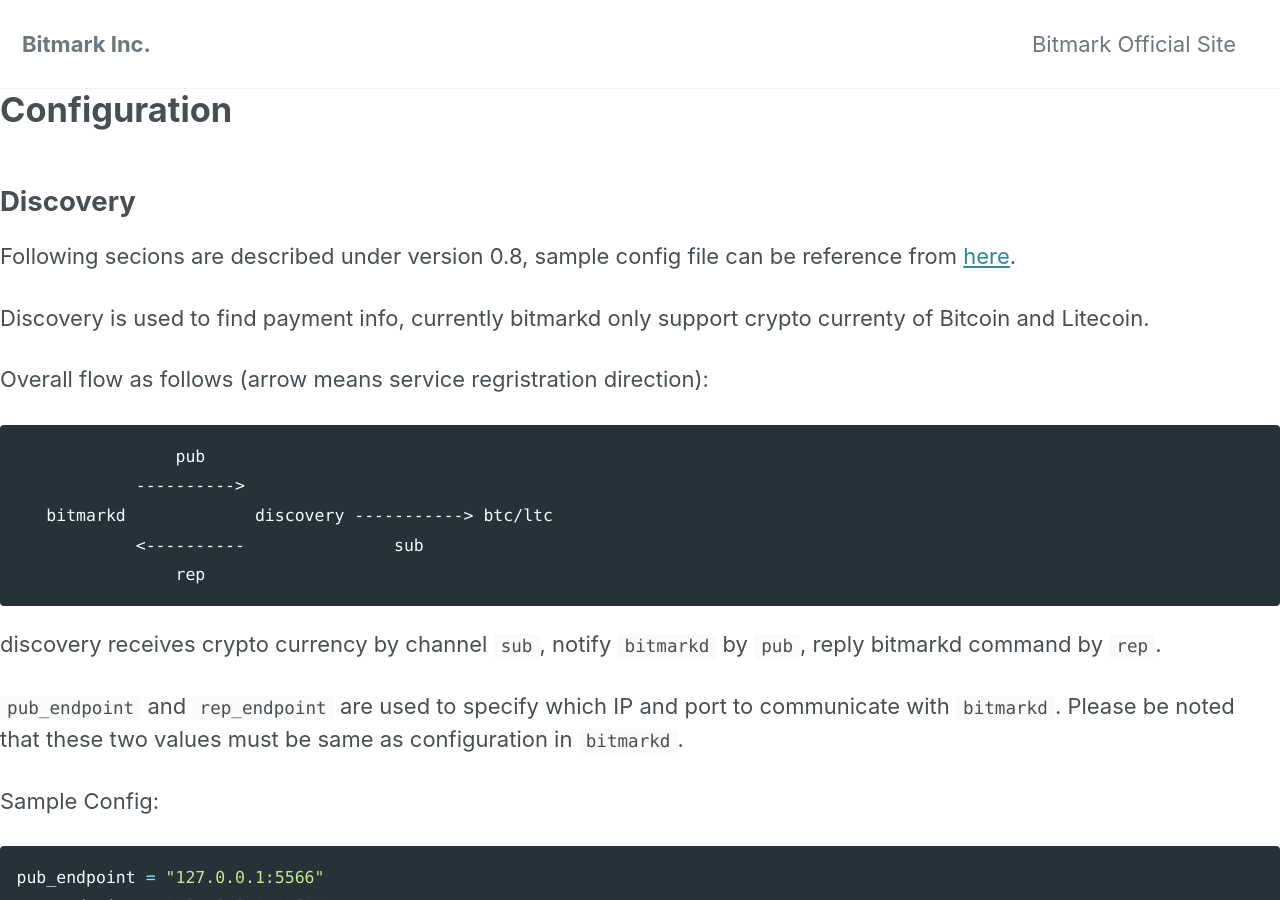
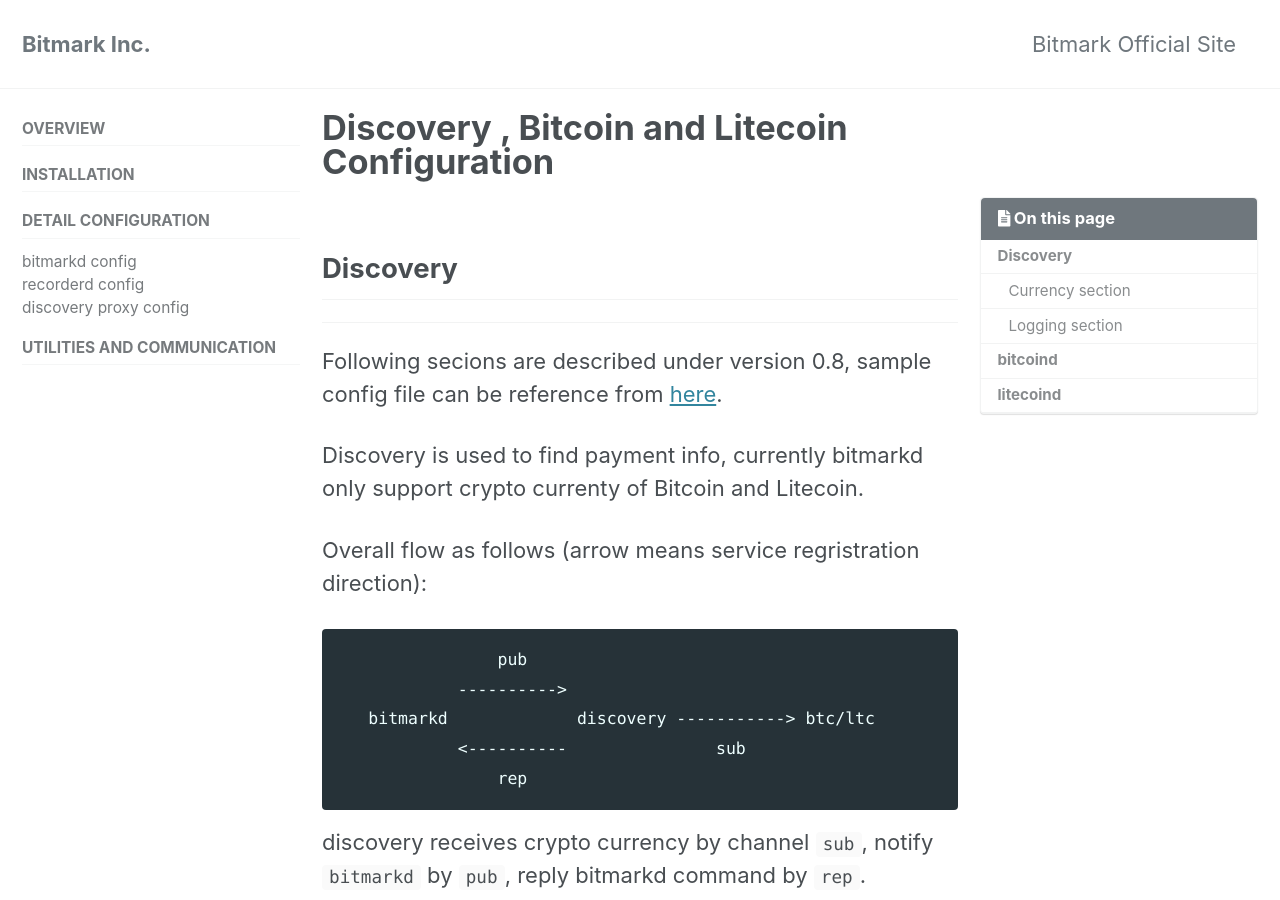
Before and after one commit to pieceofr/pieceofr.github.io, a Jekyll site: the page built from _pages/bitmarkdb4v10/DiscoveryConf.md, in a window 1280 px wide and 900 px high. Built offline with Jekyll 4.4.1, drawn with Linux system fonts in a browser that asks for light colours; cached includes are drawn as plain includes; nearby versions of some CDN libraries; our own code applies the rules of GitHub Pages for plain Markdown files.

```diff
--- a/_pages/bitmarkdb4v10/Configure-discovery,-bitcoind,-litecoind.md
+++ b/_pages/bitmarkdb4v10/DiscoveryConf.md
@@ -1,7 +1,13 @@
-Configuration
-=============
+---
+title: "Discovery , Bitcoin and Litecoin Configuration"
+layout: single
+permalink: /b4v10/DiscoveryConf
+sidebar:
+  nav: "overview"
+toc: true
+---
 
-Discovery
+## Discovery
 ---------
 
 Following secions are described under version 0.8, sample config file
--- a/index.html
+++ b/index.html
@@ -17,7 +17,7 @@
   - image_path: assets/images/ico_overview_256.png
     title: "Full Node Overview"
     excerpt: "This section contains the overview of bitmark full-node system.This is where beginner should start."
-    url: "/b4v10/overview"
+    url: "/b4v10/FullNodeOverview"
     btn_label: "Read More"
     btn_class: "btn--primary"
   - image_path: assets/images/ico_blockchain_256.png
@@ -29,7 +29,7 @@
   - image_path: assets/images/ico_miner_256.png
     title: "Concensus and Mining"
     excerpt: "This section explains concensus and how recorderd (miner) works"
-    url: "/b4v10/overview"
+    url: "/b4v10/FullNodeOverview"
     btn_label: "Read More"
     btn_class: "btn--primary"
 feature_row2:
@@ -44,7 +44,7 @@
     alt: "RPC Communication"
     title: "RPC Communication"
     excerpt: "RPC Communication give the list of rpc and http rpc methods can be used to communicate with peer node "
-    url: "/b4v10/overview"
+    url: "/b4v10/rpc"
     btn_label: "Read More"
     btn_class: "btn--primary"
   - image_path: assets/images/ico_cmdutil_256.png
```
Also changed, not shown: _data/navigation.yml (+9 -2 lines), _pages/bitmarkdb4v10/FullNodeOverview.md (renamed from _pages/bitmarkdb4v10/SystemOverview.md, +2 -1 lines), _pages/bitmarkdb4v10/HTTPS-RPC.md (+9 -5 lines), _pages/bitmarkdb4v10/RPC.md (+10 -19 lines).
